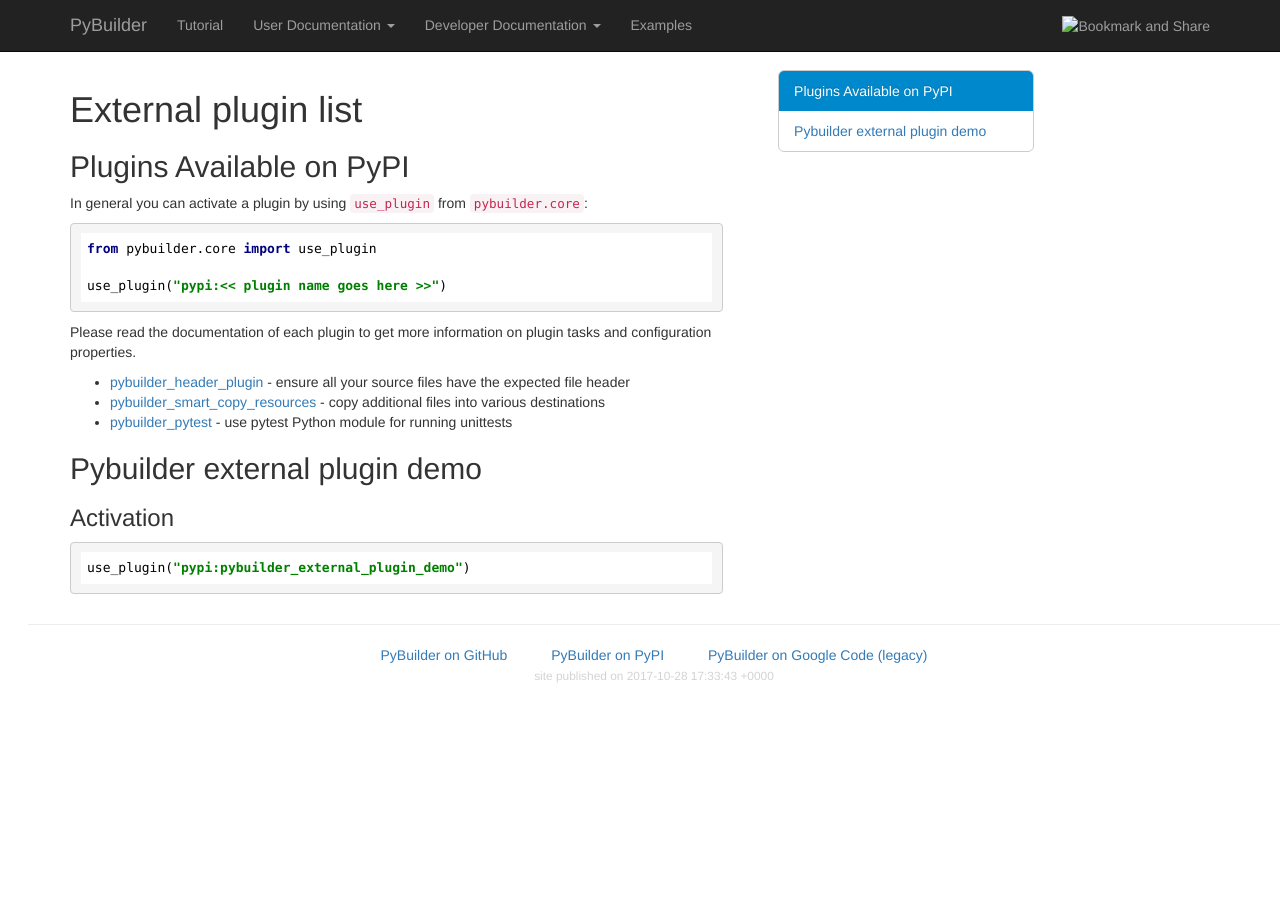
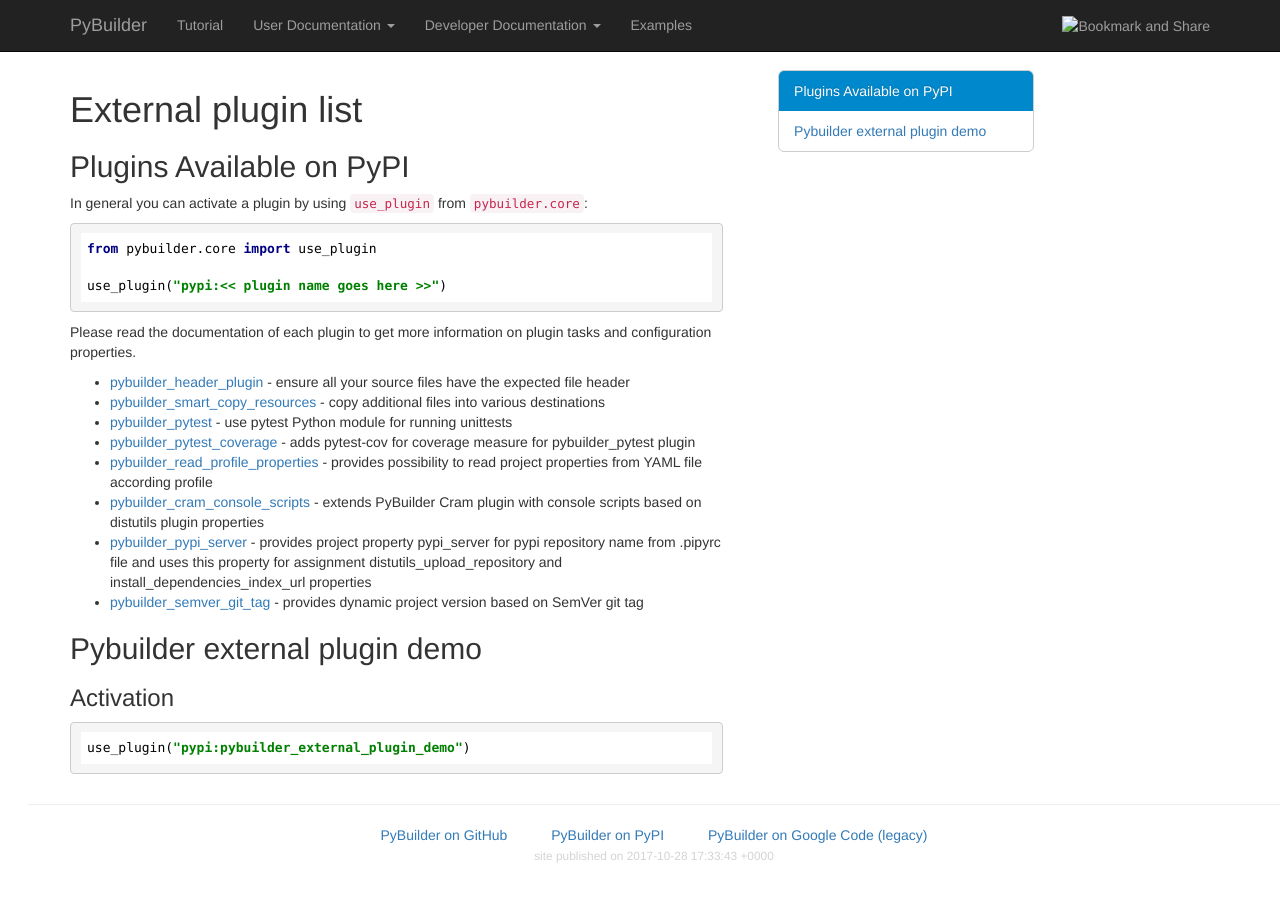
Before and after one commit to pybuilder/pybuilder.github.io, a Jekyll site: the page built from documentation/external_plugin_list.md, in a window 1280 px wide and 900 px high. Built offline with Jekyll 4.4.1, drawn with Linux system fonts in a browser that asks for light colours; nearby versions of some CDN libraries.

Commit message:
external plugins: pybuilder_pytest_coverage, pybuilder_read_profile_properties, pybuilder_cram_console_scripts, pybuilder_pypi_server, pybuilder_semver_git_tag

```diff
--- a/documentation/external_plugin_list.md
+++ b/documentation/external_plugin_list.md
@@ -19,6 +19,11 @@
 * [pybuilder_header_plugin](https://github.com/cowst/pybuilder_header_plugin) - ensure all your source files have the expected file header
 * [pybuilder_smart_copy_resources](https://github.com/margru/pybuilder-smart-copy-resources) - copy additional files into various destinations
 * [pybuilder_pytest](https://github.com/AlexeySanko/pybuilder_pytest) - use pytest Python module for running unittests
+* [pybuilder_pytest_coverage](https://github.com/AlexeySanko/pybuilder_pytest_coverage) - adds pytest-cov for coverage measure for pybuilder_pytest plugin
+* [pybuilder_read_profile_properties](https://github.com/AlexeySanko/pybuilder_read_profile_properties) - provides possibility to read project properties from YAML file according profile
+* [pybuilder_cram_console_scripts](https://github.com/AlexeySanko/pybuilder_cram_console_scripts) - extends PyBuilder Cram plugin with console scripts based on distutils plugin properties
+* [pybuilder_pypi_server](https://github.com/AlexeySanko/pybuilder_pypi_server) - provides project property pypi_server for pypi repository name from .pipyrc file and uses this property for assignment distutils_upload_repository and install_dependencies_index_url properties
+* [pybuilder_semver_git_tag](https://github.com/AlexeySanko/pybuilder_semver_git_tag) - provides dynamic project version based on SemVer git tag
 
 ## Pybuilder external plugin demo
 
```
